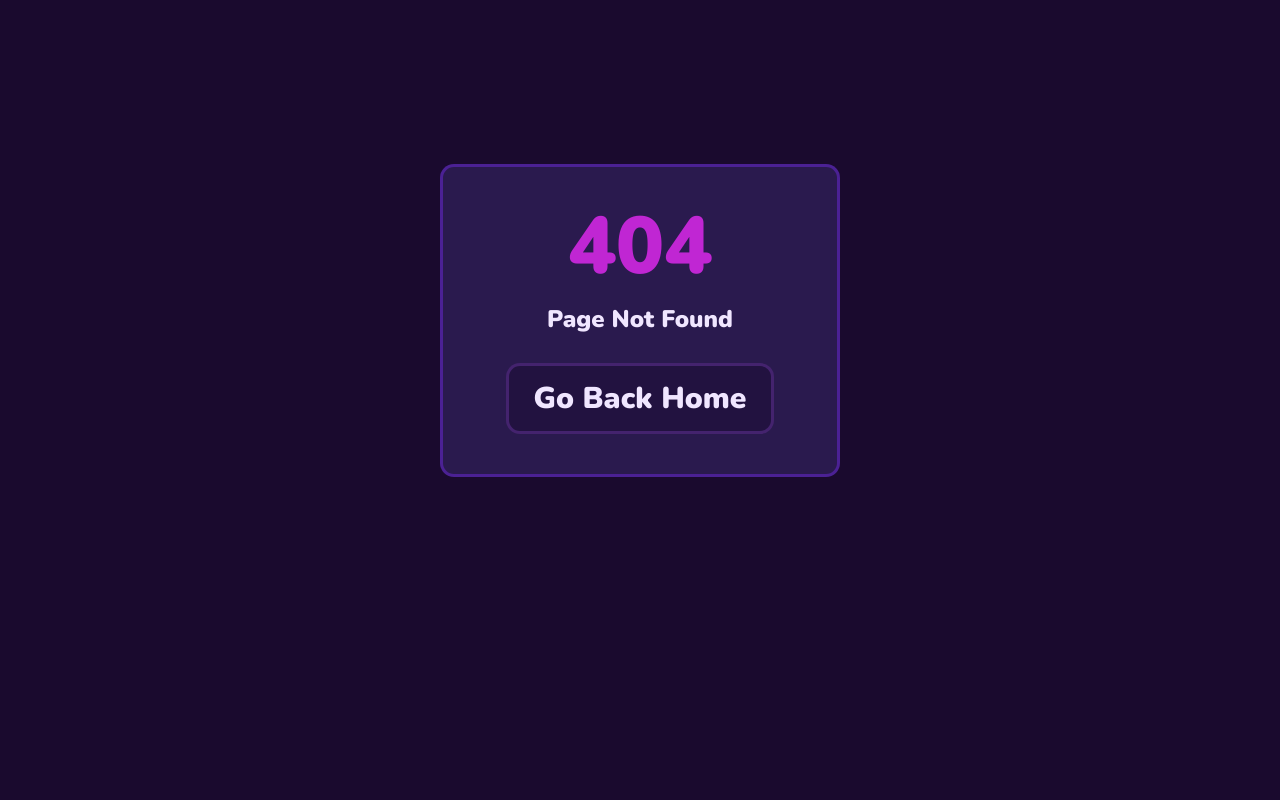
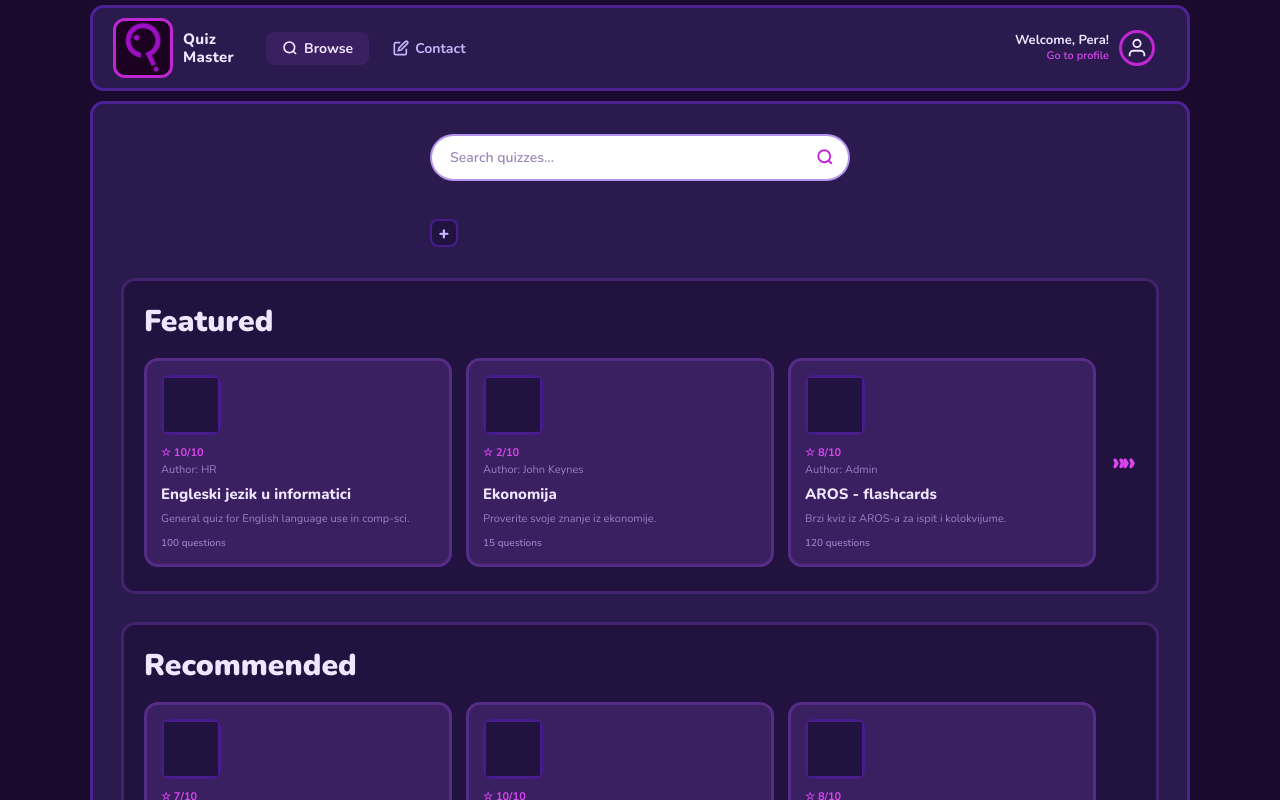
Before and after one commit to elab-development/klijentske-veb-tehnologije-i-skriptni-jezici-2025-26-2024-0309-online-kviz, a React (Vite) app: page /browse in a window 1280 px wide. Before the commit this address had no page. Shown: the top 800 px of the page. Built offline with nearby package versions, Linux system fonts and the light colour scheme.

Commit message:
Dodata Browse stranica sa filterima

```diff
--- a/src/App.tsx
+++ b/src/App.tsx
@@ -8,6 +8,7 @@ import ForgotPassword from './pages/ForgotPassword';
 import Contact from './pages/Contact';
 import Profile from './pages/Profile';
 import ChangePassword from './pages/ChangePassword';
+import Browse from './pages/Browse';
 
 
 export default function App() {
@@ -16,6 +17,7 @@ export default function App() {
       <Routes>
         <Route path="/" element={<Home />} />
         <Route path="/profile" element={<Profile />} />
+        <Route path="/browse" element={<Browse />} />
         <Route path="*" element={<NotFound />} />
         <Route path="/forgotpassword" element={<ForgotPassword />} />
         <Route path="/changepassword" element={<ChangePassword />} />
--- /dev/null
+++ b/src/css/Browse.css
@@ -0,0 +1,140 @@
+.browse-search {
+  position: relative;
+  width: 100%;
+  max-width: 420px;
+  margin: 0 auto;
+}
+
+.browse-search input {
+  width: 100%;
+  padding: 12px 44px 12px 18px;
+  background: var(--white);
+  border: 2px solid var(--border);
+  border-radius: 999px;
+  color: #2a1a4e;
+  font-family: inherit;
+  font-size: 14px;
+  font-weight: 600;
+  outline: none;
+  transition: border-color 0.2s;
+}
+
+.browse-search input::placeholder { color: #9b87b8; }
+.browse-search input:focus { border-color: var(--accent); }
+
+.browse-search-icon {
+  position: absolute;
+  right: 16px;
+  top: 50%;
+  transform: translateY(-50%);
+  color: var(--accent);
+  pointer-events: none;
+}
+
+.browse-filters {
+  display: flex;
+  align-items: center;
+  flex-wrap: wrap;
+  gap: 8px;
+  width: 100%;
+  max-width: 420px;
+  margin: 0 auto;
+}
+
+.browse-chip {
+  display: inline-flex;
+  align-items: center;
+  gap: 8px;
+  background: var(--accent);
+  color: var(--white);
+  font-size: 12px;
+  font-weight: 700;
+  padding: 5px 6px 5px 12px;
+  border-radius: var(--radius-sm);
+}
+
+.browse-chip-x {
+  display: inline-flex;
+  align-items: center;
+  justify-content: center;
+  width: 18px;
+  height: 18px;
+  background: rgba(0, 0, 0, 0.25);
+  border: none;
+  border-radius: 4px;
+  color: #ff9a9a;
+  font-size: 11px;
+  font-weight: 900;
+  line-height: 1;
+  transition: color 0.2s;
+}
+
+.browse-chip-x:hover { color: #ff4757; }
+
+.browse-add-wrap { position: relative; }
+
+.browse-add {
+  width: 28px;
+  height: 28px;
+  display: inline-flex;
+  align-items: center;
+  justify-content: center;
+  background: var(--bg-section);
+  border: 2px solid var(--border);
+  border-radius: var(--radius-sm);
+  color: var(--text-secondary);
+  font-size: 18px;
+  font-weight: 900;
+  line-height: 1;
+  transition: border-color 0.2s, color 0.2s;
+}
+
+.browse-add:hover { border-color: var(--accent); color: var(--text-primary); }
+
+.browse-picker {
+  position: absolute;
+  top: calc(100% + 6px);
+  left: 0;
+  z-index: 10;
+  display: flex;
+  flex-direction: column;
+  gap: 2px;
+  min-width: 150px;
+  padding: 6px;
+  background: var(--bg-card-inner);
+  border: 2px solid var(--border);
+  border-radius: var(--radius-sm);
+  box-shadow: 0 8px 24px rgba(0, 0, 0, 0.45);
+}
+
+.browse-picker-item {
+  text-align: left;
+  background: none;
+  border: none;
+  color: var(--text-secondary);
+  font-size: 13px;
+  font-weight: 700;
+  padding: 7px 10px;
+  border-radius: 6px;
+  transition: background 0.15s, color 0.15s;
+}
+
+.browse-picker-item:hover { background: var(--bg-section); color: var(--text-primary); }
+
+.browse-grid {
+  display: grid;
+  grid-template-columns: repeat(4, 1fr);
+  gap: 14px;
+}
+
+.browse-empty {
+  text-align: center;
+  color: var(--text-muted);
+  font-size: 16px;
+  font-weight: 600;
+  padding: 40px 0;
+}
+
+@media (max-width: 900px) { .browse-grid { grid-template-columns: repeat(3, 1fr); } }
+@media (max-width: 640px) { .browse-grid { grid-template-columns: repeat(2, 1fr); } }
+@media (max-width: 420px) { .browse-grid { grid-template-columns: 1fr; } }
--- a/src/pages/Browse.tsx
+++ b/src/pages/Browse.tsx
@@ -0,0 +1,149 @@
+import { useState, useEffect, useMemo, useRef } from 'react';
+import Layout from '../components/Layout';
+import QuizList from '../components/QuizList';
+import QuizCard from '../components/QuizCard';
+import type { Quiz } from '../models/Quiz';
+import '../css/Browse.css';
+
+const ALL_QUIZZES: Quiz[] = [
+  { id: 1, title: 'General knowledge quiz', description: 'Five elementary questions every child should know.', author: 'Hugh J.', rating: 7, maxRating: 10, questionCount: 5, type: 'form', category: 'General' },
+  { id: 2, title: 'Counter-Strike quiz', description: 'Every player should know these facts.', author: 'SuperKillerMan', rating: 10, maxRating: 10, questionCount: 20, type: 'form', category: 'Gaming' },
+  { id: 3, title: 'WWII', description: 'Detailed history quiz for WWII.', author: 'Historian', rating: 8, maxRating: 10, questionCount: 50, type: 'form', category: 'History' },
+  { id: 4, title: 'Engleski jezik u informatici', description: 'General quiz for English language use in comp-sci.', author: 'HR', rating: 10, maxRating: 10, questionCount: 100, type: 'form', category: 'IT' },
+  { id: 5, title: 'Ekonomija', description: 'Proverite svoje znanje iz ekonomije.', author: 'John Keynes', rating: 2, maxRating: 10, questionCount: 15, type: 'form', category: 'Economics' },
+  { id: 6, title: 'AROS - flashcards', description: 'Brzi kviz iz AROS-a za ispit i kolokvijume.', author: 'Admin', rating: 8, maxRating: 10, questionCount: 120, type: 'flashcards', category: 'IT' },
+  { id: 7, title: 'FMIR', description: 'Proverite svoje znanje iz ekonomije.', author: 'Z', rating: 5, maxRating: 10, questionCount: 15, type: 'form', category: 'Economics' },
+  { id: 8, title: 'Geografija sveta', description: 'Prepoznaj države, prestonice i reke.', author: 'Mapper', rating: 9, maxRating: 10, questionCount: 30, type: 'form', category: 'General' },
+];
+
+const FEATURED = ALL_QUIZZES.filter(q => [4, 5, 6].includes(q.id));
+const RECOMMENDED = ALL_QUIZZES.filter(q => [1, 2, 3, 8].includes(q.id));
+
+const CATEGORIES = Array.from(
+  new Set(ALL_QUIZZES.map(q => q.category).filter(Boolean))
+) as string[];
+
+export default function Browse() {
+  const [username, setUsername] = useState('Pera');
+  const [query, setQuery] = useState('');
+  const [categories, setCategories] = useState<string[]>([]);
+  const [pickerOpen, setPickerOpen] = useState(false);
+  const pickerRef = useRef<HTMLDivElement>(null);
+
+  useEffect(() => {
+    const stored = localStorage.getItem('qm_user');
+    if (stored) {
+      const user = JSON.parse(stored);
+      setUsername(user.username ?? 'User');
+    }
+  }, []);
+
+  // zatvori dropdown na klik van njega
+  useEffect(() => {
+    const onClick = (e: MouseEvent) => {
+      if (pickerRef.current && !pickerRef.current.contains(e.target as Node)) {
+        setPickerOpen(false);
+      }
+    };
+    document.addEventListener('mousedown', onClick);
+    return () => document.removeEventListener('mousedown', onClick);
+  }, []);
+
+  const isSearching = query.trim() !== '' || categories.length > 0;
+
+  const results = useMemo(() => {
+    const q = query.trim().toLowerCase();
+    return ALL_QUIZZES.filter(quiz => {
+      const matchesText =
+        !q ||
+        quiz.title.toLowerCase().includes(q) ||
+        quiz.description.toLowerCase().includes(q) ||
+        quiz.author.toLowerCase().includes(q);
+      const matchesCat =
+        categories.length === 0 ||
+        (quiz.category != null && categories.includes(quiz.category));
+      return matchesText && matchesCat;
+    });
+  }, [query, categories]);
+
+  const available = CATEGORIES.filter(c => !categories.includes(c));
+
+  const addCategory = (c: string) => {
+    setCategories(prev => [...prev, c]);
+    setPickerOpen(false);
+  };
+  const removeCategory = (c: string) =>
+    setCategories(prev => prev.filter(x => x !== c));
+
+  return (
+    <Layout username={username}>
+      <div className="browse-search">
+        <input
+          type="text"
+          placeholder="Search quizzes..."
+          value={query}
+          onChange={e => setQuery(e.target.value)}
+        />
+        <svg className="browse-search-icon" width="18" height="18" viewBox="0 0 24 24"
+          fill="none" stroke="currentColor" strokeWidth="2.5">
+          <circle cx="11" cy="11" r="8" /><path d="m21 21-4.35-4.35" />
+        </svg>
+      </div>
+
+      <div className="browse-filters">
+        {categories.map(c => (
+          <span className="browse-chip" key={c}>
+            {c}
+            <button
+              className="browse-chip-x"
+              onClick={() => removeCategory(c)}
+              aria-label={`Remove ${c}`}
+            >
+              ✕
+            </button>
+          </span>
+        ))}
+
+        {available.length > 0 && (
+          <div className="browse-add-wrap" ref={pickerRef}>
+            <button
+              className="browse-add"
+              onClick={() => setPickerOpen(p => !p)}
+              aria-label="Add category"
+            >
+              +
+            </button>
+            {pickerOpen && (
+              <div className="browse-picker">
+                {available.map(c => (
+                  <button
+                    key={c}
+                    className="browse-picker-item"
+                    onClick={() => addCategory(c)}
+                  >
+                    {c}
+                  </button>
+                ))}
+              </div>
+            )}
+          </div>
+        )}
+      </div>
+
+      {isSearching ? (
+        results.length > 0 ? (
+          <div className="browse-grid">
+            {results.map(q => <QuizCard key={q.id} quiz={q} />)}
+          </div>
+        ) : (
+          <p className="browse-empty">No quizzes found.</p>
+        )
+      ) : (
+        <>
+          <QuizList title="Featured" quizzes={FEATURED} />
+          <QuizList title="Recommended" quizzes={RECOMMENDED} />
+        </>
+      )}
+    </Layout>
+  );
+}
```
